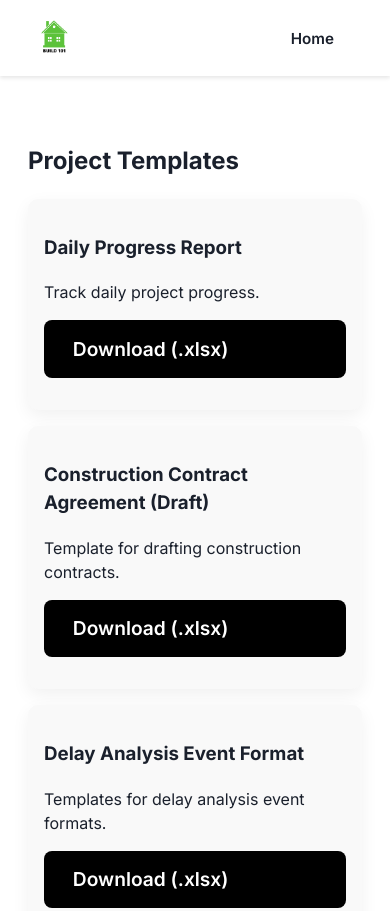
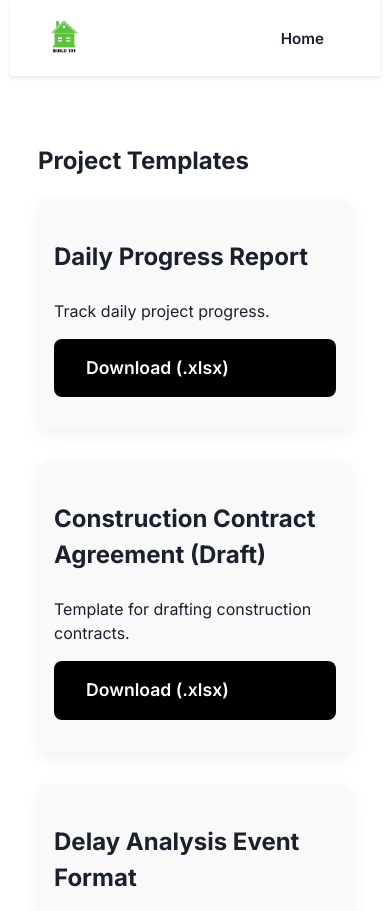
Before and after one commit to engineeringassistant/build101, a plain HTML site: page templates.html in a window 390 px wide. Shown: the top 911 px of the page. Drawn offline with Linux system fonts and the light colour scheme.

Commit message:
Improved mobile layout responsiveness

```diff
--- a/styles.css
+++ b/styles.css
@@ -525,3 +525,37 @@ section {
     width: 280px;
     height: 360px;
 }
+
+/* Add at the end of styles.css */
+@media (max-width: 768px) {
+    body {
+        font-size: 16px; /* Larger base text */
+        padding: 0 10px;
+    }
+    h1, h2, h3 {
+        font-size: 1.5rem; /* Smaller headings */
+    }
+    .service-card, .template-card, .faq-list li {
+        margin-bottom: 1rem;
+        padding: 1rem;
+    }
+    .services-grid, .template-grid {
+        grid-template-columns: 1fr; /* Stack cards vertically */
+    }
+    .faq-list {
+        padding-left: 20px;
+    }
+    .nav-links {
+        flex-direction: column; /* Stack nav on mobile */
+        gap: 1rem;
+    }
+    .cta-button {
+        padding: 1rem 2rem; /* Larger touch targets */
+        font-size: 1.1rem;
+    }
+    /* Prevent overflow */
+    p, li {
+        word-wrap: break-word;
+        overflow-wrap: break-word;
+    }
+}
```
